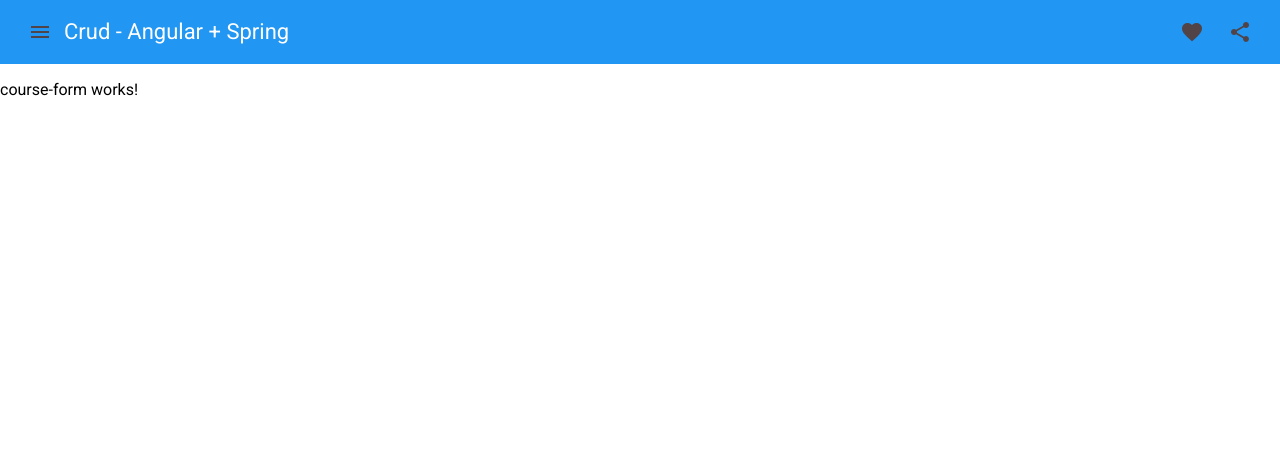
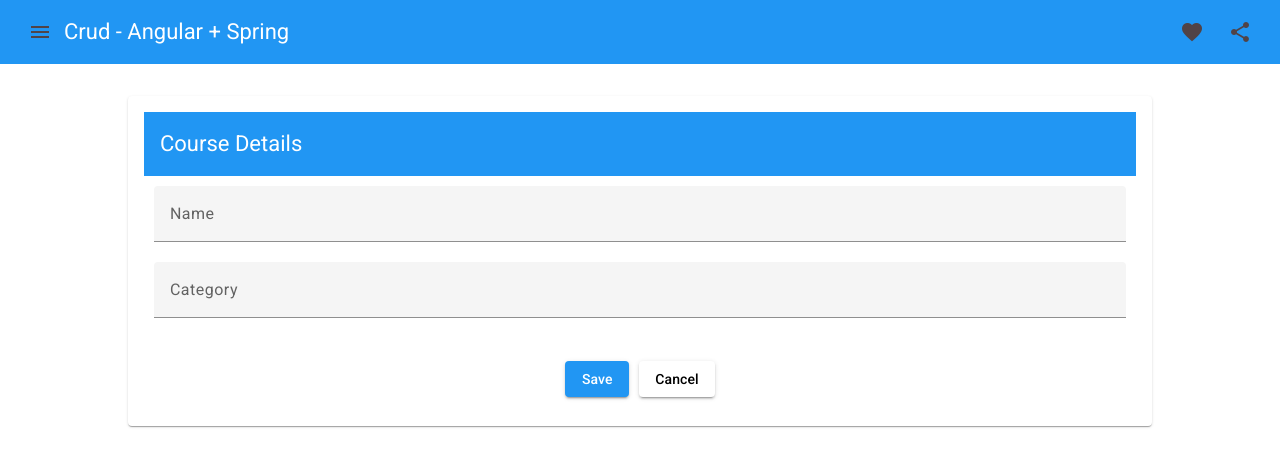
Before and after one commit to samuelalex93/crud-angular-spring, an Angular app in the folder crud-angular/: page /courses/new in a window 1280 px wide. Shown: the top 466 px of the page. Built offline with nearby package versions, Linux system fonts and the light colour scheme.

Commit message:
feat: add form

```diff
--- a/crud-angular/src/app/courses/course-form/course-form.component.html
+++ b/crud-angular/src/app/courses/course-form/course-form.component.html
@@ -1 +1,17 @@
-<p>course-form works!</p>
+<mat-card>
+  <mat-toolbar color="primary">Course Details</mat-toolbar>
+  <mat-card-content style="padding: 1%;">
+    <form [formGroup]="form">
+      <mat-form-field class="full-width">
+        <input matInput placeholder="Name" formControlName="name" >
+      </mat-form-field>
+      <mat-form-field class="full-width">
+        <input matInput placeholder="Category" formControlName="category">
+      </mat-form-field>
+    </form>
+  </mat-card-content>
+  <mat-card-actions>
+    <button mat-raised-button color="primary" (click)="onSubmit()">Save</button>
+    <button mat-raised-button (click)="onCancel()">Cancel</button>
+  </mat-card-actions>
+</mat-card>
--- a/crud-angular/src/app/courses/course-form/course-form.component.scss
+++ b/crud-angular/src/app/courses/course-form/course-form.component.scss
@@ -0,0 +1,23 @@
+mat-card {
+  max-width: 80%;
+  padding: 1em;
+  margin: 2em auto;
+  text-align: center;
+}
+
+.full-width {
+  width: 100%;
+}
+
+.min-width {
+  width: 100%;
+  min-width: 150px;
+}
+
+mat-card-actions{
+  justify-content: center;
+}
+
+mat-card-actions button{
+  margin: 5px;
+}
--- a/crud-angular/src/app/courses/course-form/course-form.component.ts
+++ b/crud-angular/src/app/courses/course-form/course-form.component.ts
@@ -1,11 +1,30 @@
 import { Component } from '@angular/core';
+import { FormBuilder, FormGroup, ReactiveFormsModule } from '@angular/forms';
+import { AppMaterialModule } from '../../shared/app-material/app-material.module';
 
 @Component({
   selector: 'app-course-form',
-  imports: [],
+  imports: [ReactiveFormsModule, AppMaterialModule],
   templateUrl: './course-form.component.html',
   styleUrl: './course-form.component.scss'
 })
 export class CourseFormComponent {
+  form: FormGroup;
+
+  constructor(private fb: FormBuilder) {
+    this.form = this.fb.group({
+      name: [null],
+      category: [null]
+    });
+  }
+
+  onSubmit() {
+
+  }
+
+  onCancel() {
+
+  }
+
 
 }
--- a/crud-angular/src/app/shared/app-material/app-material.module.ts
+++ b/crud-angular/src/app/shared/app-material/app-material.module.ts
@@ -4,8 +4,11 @@ import { MatToolbarModule } from '@angular/material/toolbar';
 import {MatCardModule} from '@angular/material/card';
 import {MatProgressSpinnerModule} from '@angular/material/progress-spinner';
 import {MatIconModule} from '@angular/material/icon';
+import { MatFormFieldModule } from '@angular/material/form-field';
+import { MatInputModule } from '@angular/material/input';
+import {MatButtonModule} from '@angular/material/button';
 
 @NgModule({
-  exports: [MatTableModule, MatToolbarModule, MatCardModule, MatProgressSpinnerModule, MatIconModule],
+  exports: [MatTableModule, MatToolbarModule, MatCardModule, MatProgressSpinnerModule, MatIconModule, MatFormFieldModule, MatInputModule, MatButtonModule],
 })
 export class AppMaterialModule { }
```
